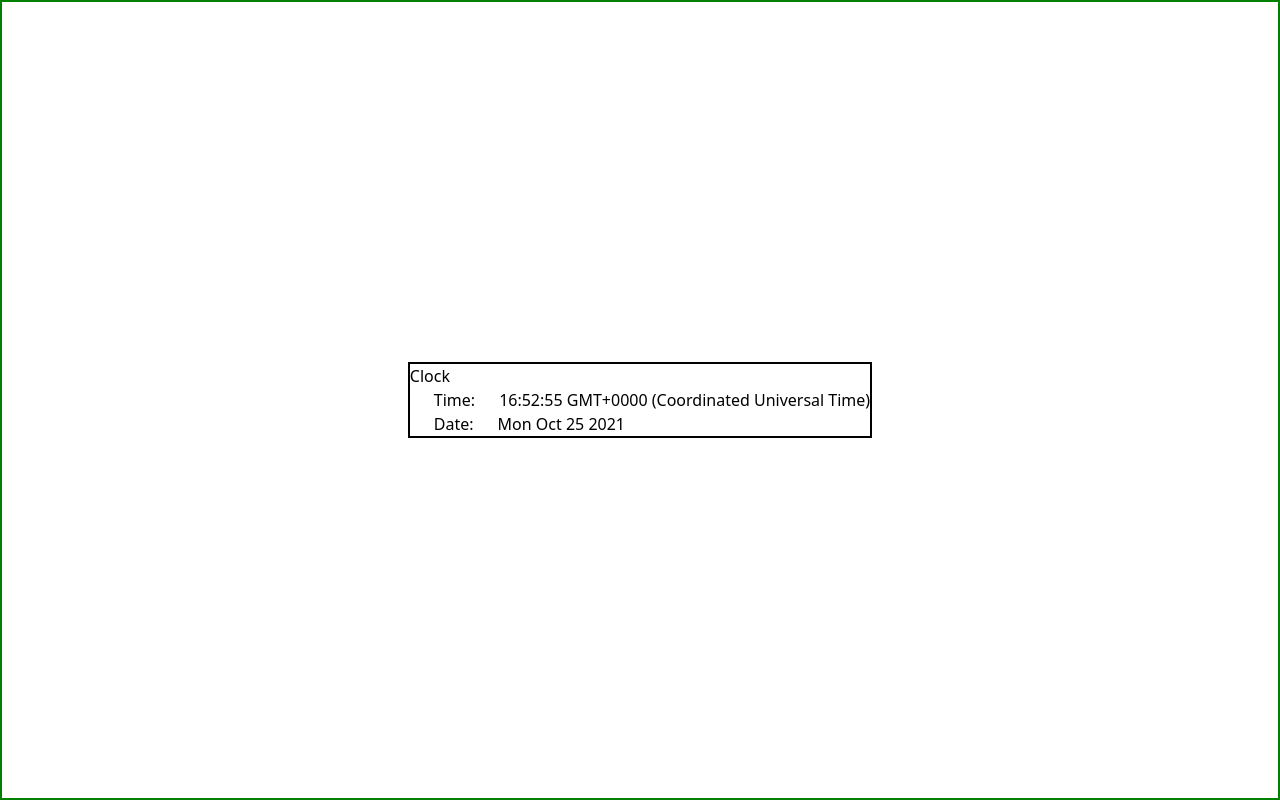
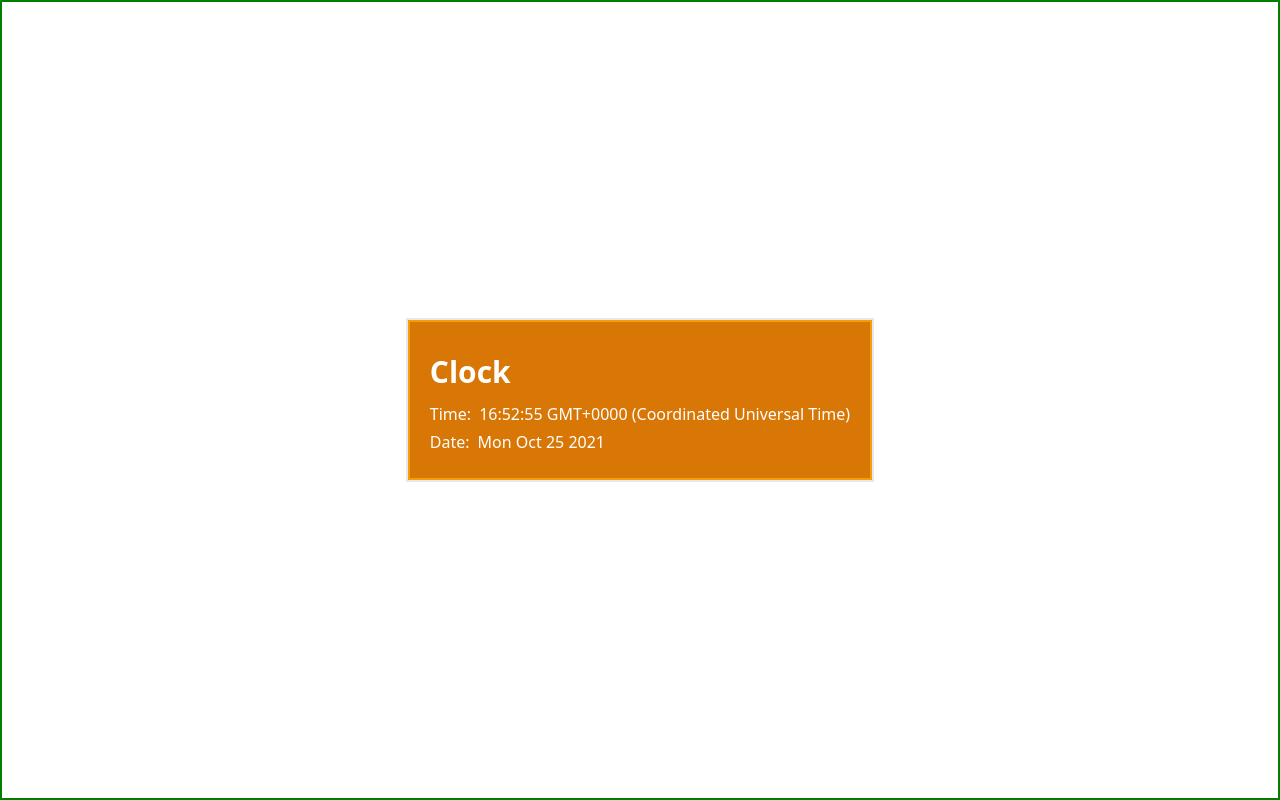
Before and after one commit to SamanAtashi/Practice_React-, a React (Create React App) app in the folder trial-7-widgets/: page / in a window 1280 px wide. Built offline with nearby package versions, Linux system fonts and the light colour scheme.

Commit message:
Add style to clock.jsx

```diff
--- a/trial-7-widgets/src/Components/Clock.jsx
+++ b/trial-7-widgets/src/Components/Clock.jsx
@@ -24,14 +24,14 @@ class Clock extends Component {
 
 	render() {
 		return (
-			<div>
-				<h2>Clock</h2>
-				<p>
-					<span className="p-6">Time:</span>
+			<div className="border-2 text-white border-yellow-500 bg-yellow-600 p-5">
+				<h2 className="m-3 ml-0 font-bold text-3xl ">Clock</h2>
+				<p className="my-1">
+					<span className="mr-2">Time:</span>
 					{this.state.time.toTimeString()}
 				</p>
-				<p>
-					<span className="p-6">Date:</span>
+				<p className="my-1">
+					<span className="mr-2">Date:</span>
 					{this.state.date.toDateString()}
 				</p>
 			</div>
--- a/trial-7-widgets/src/Components/Widgets.js
+++ b/trial-7-widgets/src/Components/Widgets.js
@@ -1,7 +1,7 @@
 import Clock from './Clock';
 const Widgets = () => {
 	return (
-		<div className="border-2 border-black">
+		<div className="border-2">
 			<Clock />
 		</div>
 	);
```
